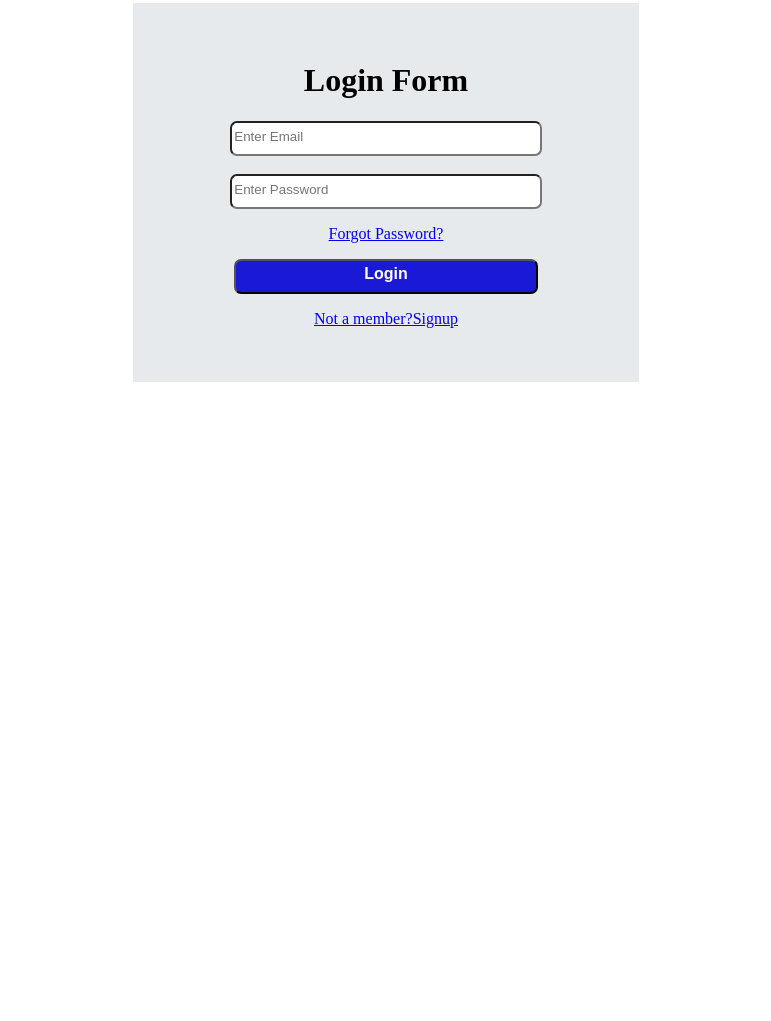
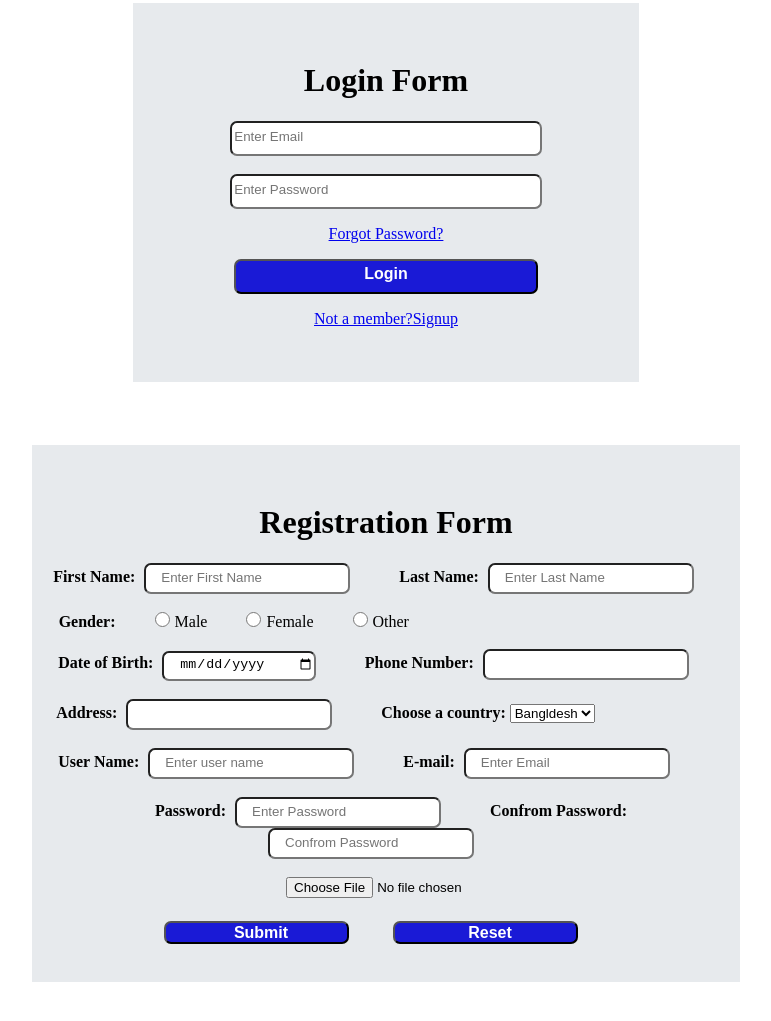
Before and after one commit to shonkor-das/Form-Create, a plain HTML site: page index.html in a window 1280 px wide. Shown: the part 596-1617 px from the top of the page, without its empty margins (254-1025 px from the left). Before the commit the page ends 1041 px from the top, so only its background shows below. Drawn offline with Linux system fonts and the light colour scheme.

Commit message:
form added

```diff
--- a/css/style.css
+++ b/css/style.css
@@ -42,3 +42,39 @@ span{
     background-color: rgb(26, 26, 214);
     color: white;
 }
+
+
+.form{
+    margin: 5% 22%;
+}
+.form input{
+    width: 185px;
+    height: 23px;
+    padding-bottom: 3px;
+    margin-left: 5px;
+    padding-left: 15px;
+    margin-right: 35px;
+}
+label{
+    font-weight: 700;
+    margin-left: 10px;
+}
+label.gender{
+    margin-left: -43%;
+}
+#gender{
+    margin: 0 -80px 0 -50px;
+    height: 15px;
+}
+input #gender{
+    margin: 0 -74px 0px -74px
+}
+#date{
+    width: 19%;
+}
+label.adderss{
+    margin-left: -121px;
+}
+label.user{
+    margin-left: -9px;
+}
--- a/index.html
+++ b/index.html
@@ -13,7 +13,7 @@
         <p>Create your account. It's free and only takes a minute</p>
         <input class="box" type="text" name="name" placeholder="First Name">
         <input class="box" type="text" name="name" placeholder="Last Name"><br><br>
-        <input class="box" type="user" type="user" name="user" placeholder="User Name">
+        <input class="box" type="text" name="user" placeholder="User Name">
         <input class="box" type="gmail" name="gmail" placeholder="Email" id=""><br><br>
         <input class="box" type="password" name="Password" placeholder="Password">
         <input class="box" type="password" name="Password" placeholder="Confrom Password"><br>
@@ -30,5 +30,42 @@
         <input class="submit" type="submit" name="submit" value="Login">
         <a href="#"><p>Not a member?Signup</p></a>
     </form>
+
+    <form action="" class="form">
+        <h1>Registration Form</h1>
+        <label for="fname">First Name:</label>
+        <input type="text" name="fname" id="fname" placeholder="Enter First Name">
+        <label for="lname">Last Name:</label>
+        <input type="text" name="lname" id="lname" placeholder="Enter Last Name"><br><br>
+        <label for="gender" class="gender">Gender:</label>
+        <input type="radio" name="gender" value="on" id="gender">Male
+        <input type="radio" name="gender" value="on" id="gender">Female
+        <input type="radio" name="gender" value="on" id="gender">Other<br><br>
+        <label for="date">Date of Birth:</label>
+        <input type="date" id="date">
+        <label for="number">Phone Number:</label>
+        <input type="tel" name="tel" id="number"><br><br>
+        <label for="address"  class="adderss">Address:</label>
+        <input type="text" name="adderss" class="adderss">
+        <label for="country" id="country">Choose a country:</label>
+        <select name="dropdown" id="dropdown">
+            <option value="Bangldesh">Bangldesh</option>
+            <option value="USA">USA</option>
+            <option value="UK">Uk</option>
+            <option value="Japan">Japan</option>
+        </select><br><br>
+
+        <label for="text" class="user">User Name:</label>
+        <input type="text" name="user" id="user" placeholder="Enter user name">
+        <label for="gmail">E-mail:</label>
+        <input type="gmail" name="gmail" id="gmail" placeholder="Enter Email"><br><br>
+        <label for="password" class="password">Password:</label>
+        <input type="password" name="password" class="password" placeholder="Enter Password">
+        <label for="password" class="password">Confrom Password:</label>
+        <input type="password" name="password" class="password" placeholder="Confrom Password"><br><br>
+        <input type="file" name="fileupload"><br><br>
+        <input class="submit" type="submit" name="submit" value="Submit">
+        <input class="submit" type="reset" name="reset" value="Reset">
+    </form>
 </body>
 </html>
```
